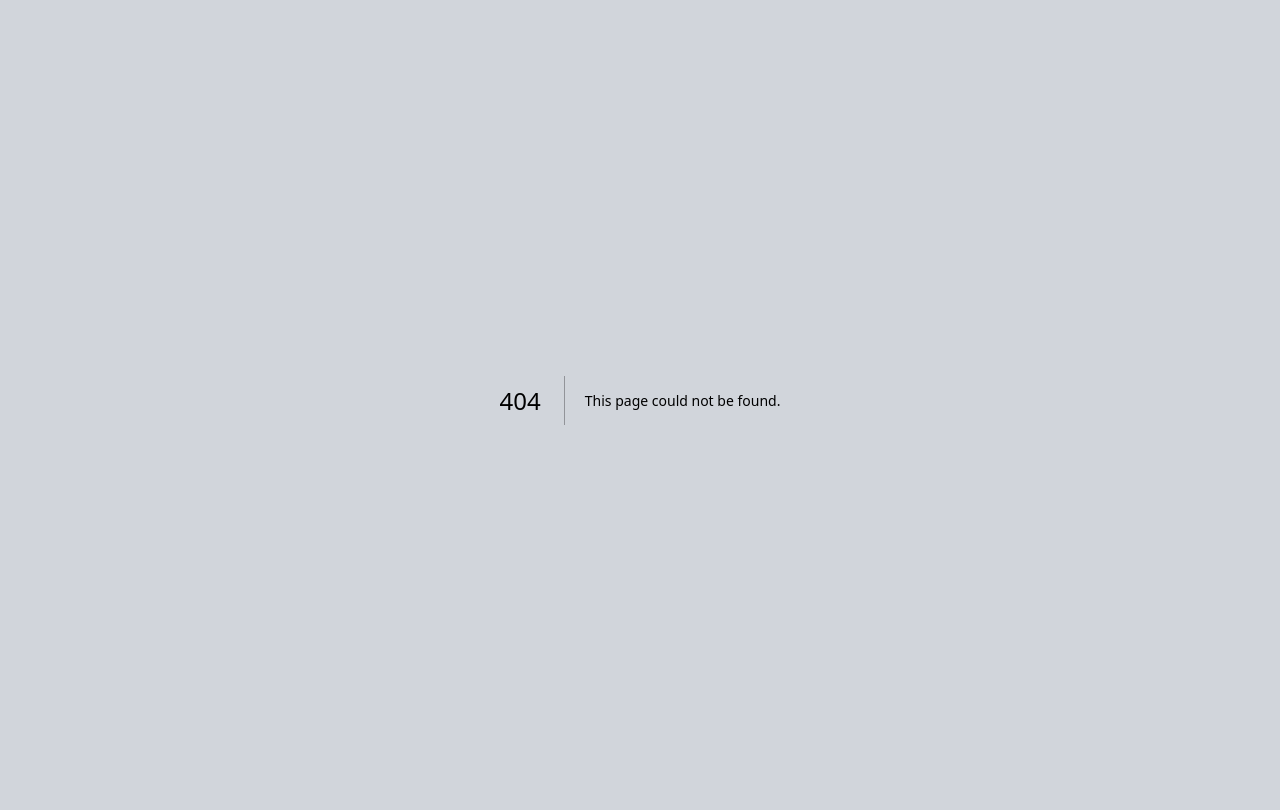
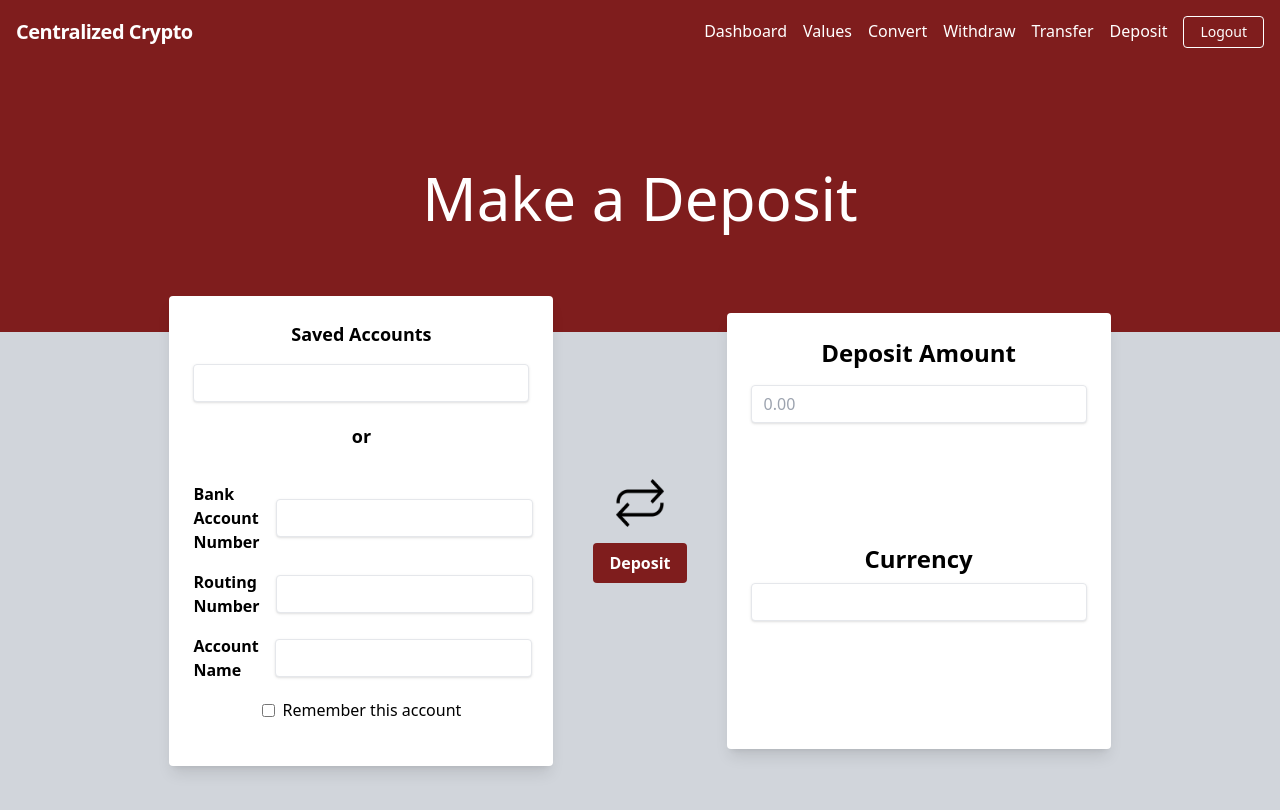
Before and after one commit to ghulvey/HIC-Project, a Next.js app: page /deposit in a window 1280 px wide. Before the commit this address had no page. Shown: the top 810 px of the page. Built offline with nearby package versions, Linux system fonts and the light colour scheme.

Commit message:
Deposit done

```diff
--- a/components/navbar.js
+++ b/components/navbar.js
@@ -57,6 +57,9 @@ const Navbar = () => {
                 <a href="/transfer" className="block mt-4 lg:inline-block lg:mt-0 text-white hover:text-white mr-4">
                 Transfer
                 </a>
+                <a href="/deposit" className="block mt-4 lg:inline-block lg:mt-0 text-white hover:text-white mr-4">
+                Deposit
+                </a>
                 <button onClick={logoutAPI} className="inline-block text-sm px-4 py-2 leading-none border rounded text-white border-white hover:border-transparent hover:text-red-900 hover:bg-white mt-4 lg:mt-0">Logout</button>
             </div>
 
--- /dev/null
+++ b/pages/deposit.js
@@ -0,0 +1,98 @@
+{ /* Author: Nathan Fleet */}
+
+import Head from 'next/head';
+import Navbar from '@/components/navbar';
+
+{/* may need to add alerts / api routes */}
+
+function Deposit() {
+  return (
+    <>
+      <Head>
+        <title>Make a Deposit</title>
+        <meta name="viewport" content="width=device-width, initial-scale=1" />
+        <link rel="icon" href="/favicon.ico" />
+      </Head>
+      <Navbar />
+      <div className="bg-gray-300 sm:h-screen h-full">
+        <div className="bg-red-900">
+          <br></br>
+          <br></br>
+          <h1 className="text-center text-white text-6xl p-14">
+            Make a Deposit
+          </h1>
+          <br></br>
+          <br></br>
+        </div>
+        <div className="flex flex-col sm:flex-row items-center justify-center -mt-9">
+        <div className="bg-white text-black dark:bg-black dark:text-white rounded overflow-hidden shadow-lg p-6 w-96 text-center mb-6 sm:mb-0">
+            <div className="mb-8">
+                <label className="block text-lg font-bold mb-4" htmlFor="transfer-amount">
+                  Saved Accounts
+                </label>
+
+                {/* Pull accounts from API? */}
+
+                <select className="shadow appearance-none border rounded w-full py-2 px-3 leading-tight focus:outline-none focus:shadow-outline dark:text-black bg-white" id="currency">
+                  <option value="" hidden></option>
+                  <option>Account 1</option>
+                </select>
+                <h1 className="pt-5 text-lg font-bold">or</h1>
+            </div>
+            <div className="text-left">
+                <div className="flex items-center mb-4">
+                <label className="block text-md font-bold mr-4" htmlFor="bank-account-number">
+                    Bank Account Number
+                </label>
+                <input className="shadow appearance-none border rounded py-2 px-3 leading-tight focus:outline-none focus:shadow-outline dark:text-black bg-white" id="bank-account-number" type="text" />
+                </div>
+                <div className="flex items-center mb-4">
+                <label className="block text-md font-bold mr-4" htmlFor="routing-number">
+                    Routing Number
+                </label>
+                <input className="shadow appearance-none border rounded py-2 px-3 leading-tight focus:outline-none focus:shadow-outline dark:text-black bg-white" id="routing-number" type="text" />
+                </div>
+                <div className="flex items-center mb-4">
+                <label className="block text-md font-bold mr-4" htmlFor="account-name">
+                    Account Name
+                </label>
+                <input className="shadow appearance-none border rounded py-2 px-3 leading-tight focus:outline-none focus:shadow-outline dark:text-black bg-white" id="account-name" type="text" />
+                </div>
+            </div>
+            <div className="flex items-center justify-center mt-4 mb-5">
+                <input className="mr-2" type="checkbox" id="remember-account" />
+                <label htmlFor="remember-account">Remember this account</label>
+            </div>
+            </div>
+          <div className="flex flex-col items-center sm:pr-10 sm:pl-10 mb-6 sm:mb-0">
+            <img src="/arrows.png" alt="Deposit" className="mb-4 w-12 h-12" />
+            <button className="bg-red-900 hover:bg-red-700 text-white font-bold py-2 px-4 rounded focus:outline-none focus:shadow-outline" type="submit">
+              Deposit
+            </button>
+          </div>
+          <div className="bg-white text-black dark:bg-black dark:text-white rounded overflow-hidden shadow-lg p-6 w-96 text-center">
+            <div className="mb-20">
+              <label className="block text-2xl font-bold mb-4" htmlFor="transfer-amount">
+                Deposit Amount
+              </label>
+              <input className="shadow appearance-none border rounded w-full py-2 px-3 mb-10 leading-tight focus:outline-none focus:shadow-outline dark:text-black bg-white" id="deposit-amount" type="number" placeholder="0.00" />
+            </div>
+            <div className="mb-6">
+              <label className="block text-2xl font-bold mb-2" htmlFor="currency">
+                Currency
+              </label>
+              <select className="shadow appearance-none border rounded w-full py-2 px-3 mb-20 leading-tight focus:outline-none focus:shadow-outline dark:text-black bg-white" id="currency">
+                <option value="" hidden></option>
+                <option>Maletic Money</option>
+                <option>Nesty Coin</option>
+                <option>Giovanni Token</option>
+              </select>
+            </div>
+          </div>
+        </div>
+      </div>
+    </>
+  );
+}
+
+export default Deposit;
--- a/pages/transfer.js
+++ b/pages/transfer.js
@@ -27,14 +27,16 @@ function Transfers() {
         <div className="flex flex-col sm:flex-row items-center justify-center -mt-9">
           <div className="bg-white text-black dark:bg-black dark:text-white rounded overflow-hidden shadow-lg p-6 w-96 text-center mb-6 sm:mb-0">
             <h1 className="text-center text-4xl pb-4"></h1>
-            <div className="mb-8">
+            <div className="mb-8 ">
               <label className="block text-lg font-bold mb-4" htmlFor="transfer-amount">
                 Transfer Amount
               </label>
               <input className="shadow appearance-none border rounded w-full py-2 px-3 leading-tight focus:outline-none focus:shadow-outline dark:text-black bg-white" id="transfer-amount" type="number" placeholder="0.00" />
             </div>
             <br></br>
-            <div className="mb-6">
+            <br></br>
+
+            <div className="mb-12">
               <label className="block text-lg font-bold mb-2" htmlFor="currency">
                 Currency
               </label>
@@ -52,13 +54,14 @@ function Transfers() {
               Transfer
             </button>
           </div>
-          <div className="bg-white text-black dark:bg-black dark:text-white rounded overflow-hidden shadow-lg p-6 w-96">
+          <div className="bg-white text-black dark:bg-black dark:text-white rounded overflow-hidden shadow-lg p-6 w-96 text-center">
           <h1 className="text-center text-2xl font-bold pb-4">Recipient Account</h1>
             <div className="mb-8">
               <label className="block text-lg font-bold mb-2" htmlFor="transfer-amount">
                 Account Number
               </label>
               <input className="shadow appearance-none border rounded w-full py-2 px-3 leading-tight focus:outline-none focus:shadow-outline dark:text-black bg-white" id="account-number" type="text" placeholder="Account Number" />
+              <h1 className="pt-5 text-lg font-bold">or</h1>
             </div>
             <div className="mb-6">
               <label className="block text-lg font-bold mb-2" htmlFor="currency">
```
